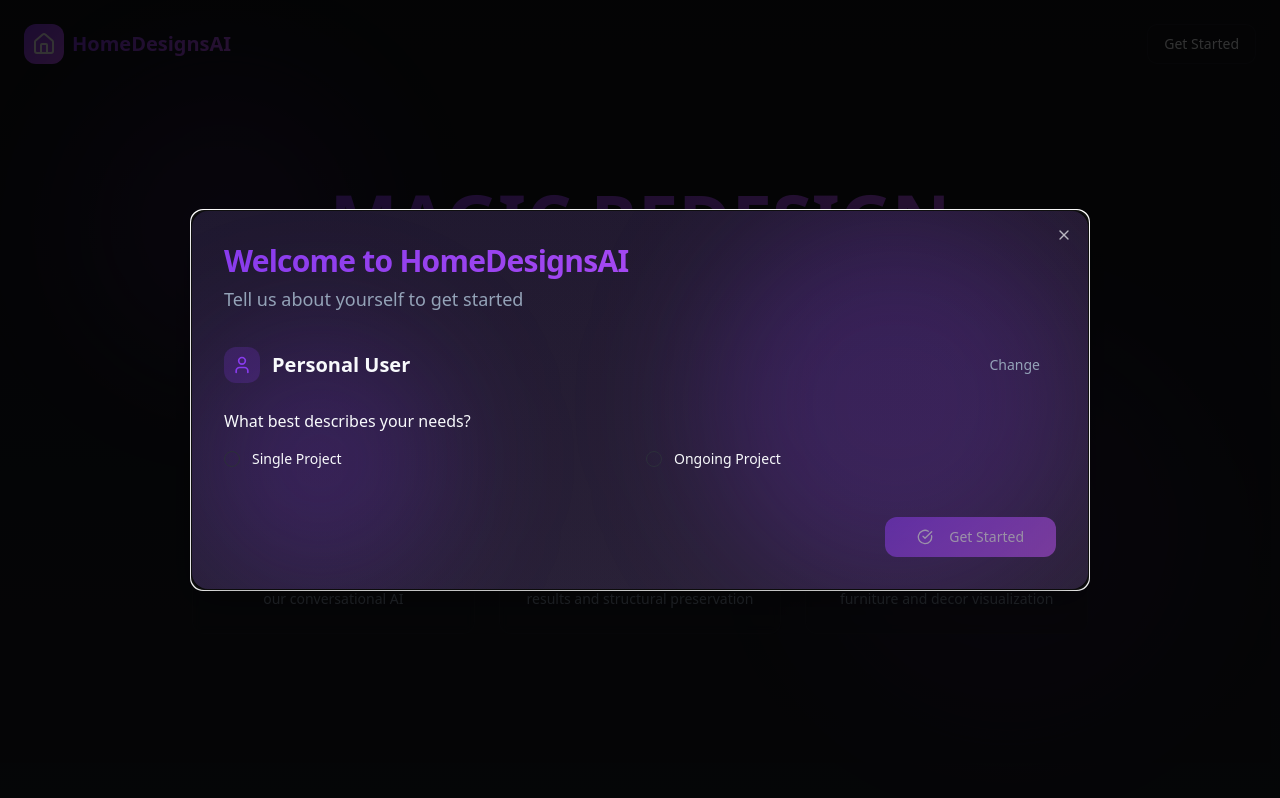
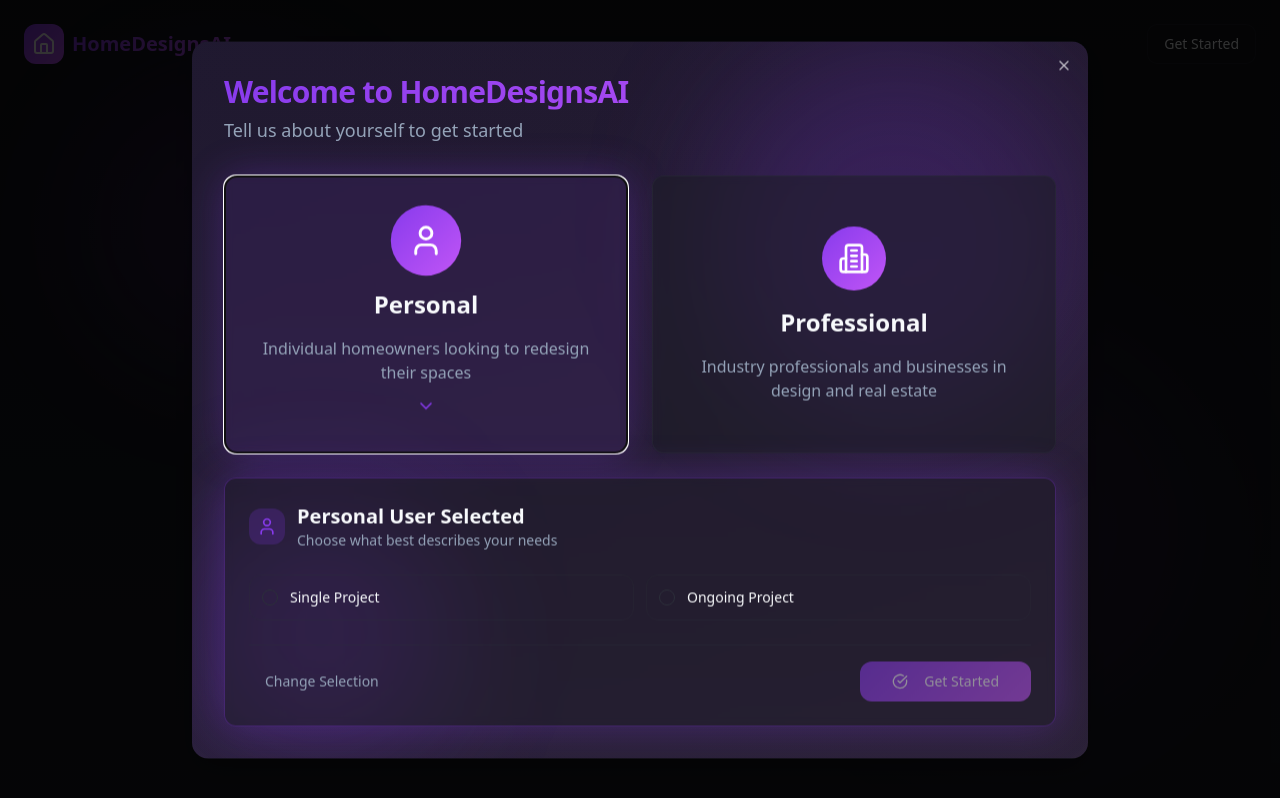
Before and after one commit to Denis-vibecoding/role-selector-modal, a React (Vite) app: page / in a window 1280 px wide. Both pictures are taken after a click on the button 426 px from the left and 451 px from the top of the page. Built offline with nearby package versions, Linux system fonts and the light colour scheme.

Commit message:
Expand modal for user type selection
The modal now expands to show sub-options when a user type is selected, instead of navigating to a new screen.

```diff
--- a/src/components/UserTypeModal.tsx
+++ b/src/components/UserTypeModal.tsx
@@ -4,7 +4,7 @@ import { Button } from "@/components/ui/button";
 import { Input } from "@/components/ui/input";
 import { Label } from "@/components/ui/label";
 import { RadioGroup, RadioGroupItem } from "@/components/ui/radio-group";
-import { User, Building2, CheckCircle } from "lucide-react";
+import { User, Building2, CheckCircle, ChevronDown } from "lucide-react";
 
 interface UserTypeModalProps {
   open: boolean;
@@ -39,12 +39,18 @@ export const UserTypeModal = ({ open, onClose }: UserTypeModalProps) => {
     onClose();
   };
 
+  const handleUserTypeChange = (type: "personal" | "professional") => {
+    setUserType(type);
+    setSubCategory("");
+    setOtherText("");
+  };
+
   const canSubmit = userType && subCategory && (subCategory !== "other" || otherText.trim());
 
   return (
     <Dialog open={open} onOpenChange={onClose}>
       <DialogContent className="max-w-4xl p-0 border-0 bg-transparent shadow-none">
-        <div className="relative overflow-hidden rounded-2xl bg-gradient-subtle shadow-card">
+        <div className="relative overflow-hidden rounded-2xl bg-gradient-subtle shadow-card transition-all duration-500">
           {/* Background decoration */}
           <div className="absolute inset-0 bg-gradient-primary opacity-10" />
           <div className="absolute top-0 right-0 w-96 h-96 bg-primary/20 rounded-full blur-3xl" />
@@ -60,41 +66,66 @@ export const UserTypeModal = ({ open, onClose }: UserTypeModalProps) => {
               </p>
             </DialogHeader>
 
-            {!userType ? (
-              <div className="grid grid-cols-1 md:grid-cols-2 gap-6">
+            {/* User Type Selection */}
+            <div className="grid grid-cols-1 md:grid-cols-2 gap-6 mb-6">
               <button
-                  onClick={() => setUserType("personal")}
-                  className="group relative p-8 rounded-xl border border-border/50 bg-card/50 backdrop-blur-sm hover:bg-card/80 hover:border-primary/50 transition-all duration-300 hover:shadow-glow"
+                onClick={() => handleUserTypeChange("personal")}
+                className={`group relative p-8 rounded-xl border transition-all duration-300 ${
+                  userType === "personal"
+                    ? "border-primary bg-primary/10 shadow-glow"
+                    : "border-border/50 bg-card/50 hover:bg-card/80 hover:border-primary/50"
+                } backdrop-blur-sm hover:shadow-glow`}
               >
                 <div className="flex flex-col items-center text-center space-y-4">
-                    <div className="p-4 rounded-full bg-gradient-primary group-hover:scale-110 transition-transform duration-300">
+                  <div className={`p-4 rounded-full transition-all duration-300 ${
+                    userType === "personal"
+                      ? "bg-gradient-primary scale-110"
+                      : "bg-gradient-primary group-hover:scale-110"
+                  }`}>
                     <User className="w-8 h-8 text-white" />
                   </div>
                   <h3 className="text-2xl font-bold text-foreground">Personal</h3>
                   <p className="text-muted-foreground">
                     Individual homeowners looking to redesign their spaces
                   </p>
+                  {userType === "personal" && (
+                    <ChevronDown className="w-5 h-5 text-primary animate-bounce" />
+                  )}
                 </div>
               </button>
 
               <button
-                  onClick={() => setUserType("professional")}
-                  className="group relative p-8 rounded-xl border border-border/50 bg-card/50 backdrop-blur-sm hover:bg-card/80 hover:border-primary/50 transition-all duration-300 hover:shadow-glow"
+                onClick={() => handleUserTypeChange("professional")}
+                className={`group relative p-8 rounded-xl border transition-all duration-300 ${
+                  userType === "professional"
+                    ? "border-primary bg-primary/10 shadow-glow"
+                    : "border-border/50 bg-card/50 hover:bg-card/80 hover:border-primary/50"
+                } backdrop-blur-sm hover:shadow-glow`}
               >
                 <div className="flex flex-col items-center text-center space-y-4">
-                    <div className="p-4 rounded-full bg-gradient-primary group-hover:scale-110 transition-transform duration-300">
+                  <div className={`p-4 rounded-full transition-all duration-300 ${
+                    userType === "professional"
+                      ? "bg-gradient-primary scale-110"
+                      : "bg-gradient-primary group-hover:scale-110"
+                  }`}>
                     <Building2 className="w-8 h-8 text-white" />
                   </div>
                   <h3 className="text-2xl font-bold text-foreground">Professional</h3>
                   <p className="text-muted-foreground">
                     Industry professionals and businesses in design and real estate
                   </p>
+                  {userType === "professional" && (
+                    <ChevronDown className="w-5 h-5 text-primary animate-bounce" />
+                  )}
                 </div>
               </button>
             </div>
-            ) : (
+
+            {/* Expanded Options */}
+            {userType && (
+              <div className="animate-fade-in">
+                <div className="p-6 rounded-xl bg-card/30 backdrop-blur-sm border border-primary/30 shadow-glow">
                   <div className="space-y-6">
-                <div className="flex items-center justify-between">
                     <div className="flex items-center space-x-3">
                       <div className="p-2 rounded-lg bg-primary/20">
                         {userType === "personal" ? (
@@ -103,31 +134,21 @@ export const UserTypeModal = ({ open, onClose }: UserTypeModalProps) => {
                           <Building2 className="w-5 h-5 text-primary" />
                         )}
                       </div>
+                      <div>
                         <h3 className="text-xl font-semibold text-foreground capitalize">
-                      {userType} User
+                          {userType} User Selected
                         </h3>
+                        <p className="text-sm text-muted-foreground">
+                          Choose what best describes your needs
+                        </p>
                       </div>
-                  <Button
-                    variant="ghost"
-                    onClick={() => {
-                      setUserType(null);
-                      setSubCategory("");
-                      setOtherText("");
-                    }}
-                    className="text-muted-foreground hover:text-foreground"
-                  >
-                    Change
-                  </Button>
                     </div>
 
                     <div className="space-y-4">
-                  <Label className="text-base font-medium text-foreground">
-                    What best describes your needs?
-                  </Label>
                       <RadioGroup value={subCategory} onValueChange={setSubCategory}>
                         <div className="grid grid-cols-1 md:grid-cols-2 gap-3">
                           {(userType === "personal" ? personalOptions : professionalOptions).map((option) => (
-                        <div key={option.value} className="flex items-center space-x-3">
+                            <div key={option.value} className="flex items-center space-x-3 p-3 rounded-lg border border-border/30 hover:border-primary/50 hover:bg-card/30 transition-all duration-200">
                               <RadioGroupItem
                                 value={option.value}
                                 id={option.value}
@@ -145,7 +166,7 @@ export const UserTypeModal = ({ open, onClose }: UserTypeModalProps) => {
                       </RadioGroup>
 
                       {subCategory === "other" && (
-                    <div className="space-y-2 pt-4">
+                        <div className="space-y-2 pt-4 animate-fade-in">
                           <Label htmlFor="other-text" className="text-sm font-medium text-foreground">
                             Please specify your profession
                           </Label>
@@ -160,7 +181,19 @@ export const UserTypeModal = ({ open, onClose }: UserTypeModalProps) => {
                       )}
                     </div>
 
-                <div className="flex justify-end pt-6">
+                    <div className="flex justify-between items-center pt-4 border-t border-border/30">
+                      <Button
+                        variant="ghost"
+                        onClick={() => {
+                          setUserType(null);
+                          setSubCategory("");
+                          setOtherText("");
+                        }}
+                        className="text-muted-foreground hover:text-foreground"
+                      >
+                        Change Selection
+                      </Button>
+
                       <Button
                         onClick={handleSubmit}
                         disabled={!canSubmit}
@@ -171,6 +204,8 @@ export const UserTypeModal = ({ open, onClose }: UserTypeModalProps) => {
                       </Button>
                     </div>
                   </div>
+                </div>
+              </div>
             )}
           </div>
         </div>
--- a/tailwind.config.ts
+++ b/tailwind.config.ts
@@ -82,24 +82,61 @@ export default {
 			keyframes: {
 				'accordion-down': {
 					from: {
-						height: '0'
+						height: '0',
+						opacity: '0'
 					},
 					to: {
-						height: 'var(--radix-accordion-content-height)'
+						height: 'var(--radix-accordion-content-height)',
+						opacity: '1'
 					}
 				},
 				'accordion-up': {
 					from: {
-						height: 'var(--radix-accordion-content-height)'
+						height: 'var(--radix-accordion-content-height)',
+						opacity: '1'
 					},
 					to: {
-						height: '0'
+						height: '0',
+						opacity: '0'
+					}
+				},
+				'fade-in': {
+					'0%': {
+						opacity: '0',
+						transform: 'translateY(10px)'
+					},
+					'100%': {
+						opacity: '1',
+						transform: 'translateY(0)'
+					}
+				},
+				'scale-in': {
+					'0%': {
+						transform: 'scale(0.95)',
+						opacity: '0'
+					},
+					'100%': {
+						transform: 'scale(1)',
+						opacity: '1'
+					}
+				},
+				'expand': {
+					'0%': {
+						height: '0',
+						opacity: '0'
+					},
+					'100%': {
+						height: 'auto',
+						opacity: '1'
 					}
 				}
 			},
 			animation: {
 				'accordion-down': 'accordion-down 0.2s ease-out',
-				'accordion-up': 'accordion-up 0.2s ease-out'
+				'accordion-up': 'accordion-up 0.2s ease-out',
+				'fade-in': 'fade-in 0.3s ease-out',
+				'scale-in': 'scale-in 0.2s ease-out',
+				'expand': 'expand 0.4s ease-out'
 			}
 		}
 	},
```
Lines whose indentation alone changed are shown as unchanged.
